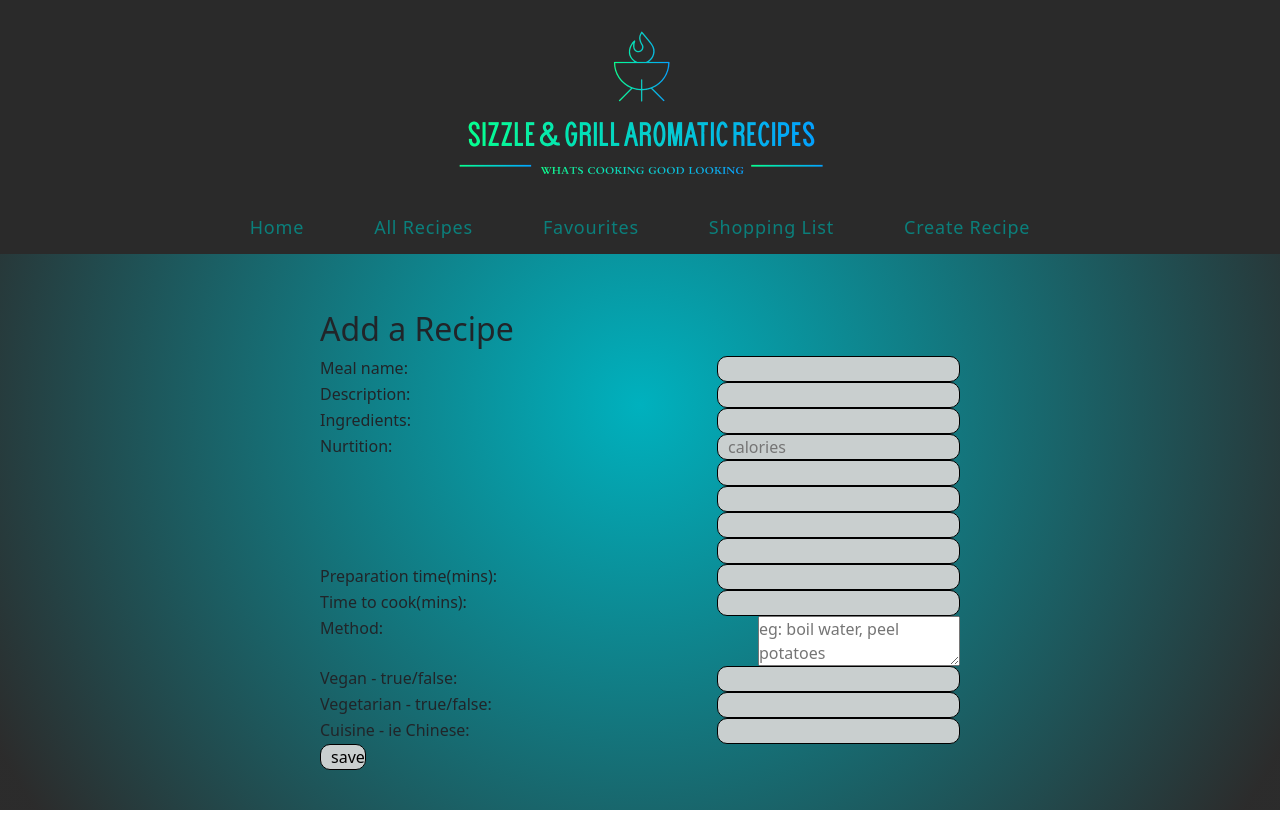
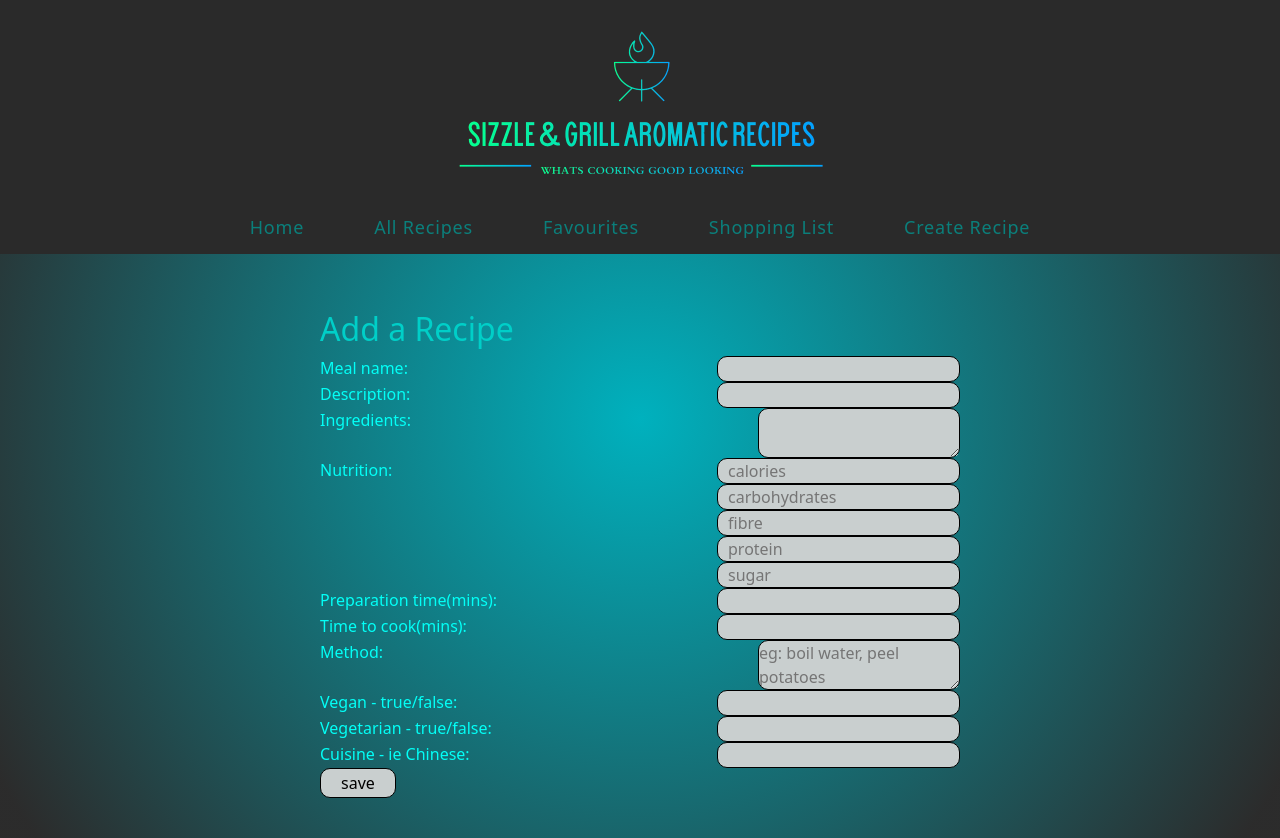
Before and after one commit to gillianroberts1/SGAR, a React (Create React App) app in the folder client/: page /createrecipe in a window 1280 px wide. Before the commit the page ends 810 px from the top, so only its background shows below. Built offline with nearby package versions, Linux system fonts and the light colour scheme; no server answers.

Commit message:
form styled

```diff
--- a/client/src/components/RecipeCreate.css
+++ b/client/src/components/RecipeCreate.css
@@ -12,3 +12,21 @@
   display: flex;
   flex-direction: column;
 }
+
+textarea {
+  border-radius: 10px;
+  background-color: rgba(201, 207, 207, 1);
+  border: 1px solid black;
+}
+
+#save {
+  padding: 2px 20px;
+}
+
+h2 {
+  color: #00cfc8;
+}
+
+label {
+  color: #03fff6;
+}
--- a/client/src/components/RecipeCreate.js
+++ b/client/src/components/RecipeCreate.js
@@ -114,7 +114,7 @@ function RecipeCreate({ addRecipe }) {
 
       <div className="formWrap">
         <label> Ingredients: </label>
-        <input
+        <textarea
           onChange={onChange}
           type=""
           id="ingredients"
@@ -124,7 +124,7 @@ function RecipeCreate({ addRecipe }) {
         />
       </div>
       <div className="formWrap">
-        <label> Nurtition: </label>
+        <label> Nutrition: </label>
         <div className="nutrition">
           <input
             onChange={onNutritionChange}
@@ -140,6 +140,8 @@ function RecipeCreate({ addRecipe }) {
             id="carbohydrates"
             name="carbohydrates"
             value={formData.meal.nutrition.carbohydrates}
+            placeholder="carbohydrates"
+
           />
           <input
             onChange={onNutritionChange}
@@ -147,6 +149,8 @@ function RecipeCreate({ addRecipe }) {
             id="fiber"
             name="fiber"
             value={formData.meal.nutrition.fiber}
+            placeholder="fibre"
+
           />
           <input
             onChange={onNutritionChange}
@@ -154,6 +158,8 @@ function RecipeCreate({ addRecipe }) {
             id="protein"
             name="protein"
             value={formData.meal.nutrition.protein}
+            placeholder="protein"
+
           />
           <input
             onChange={onNutritionChange}
@@ -161,6 +167,8 @@ function RecipeCreate({ addRecipe }) {
             id="sugar"
             name="sugar"
             value={formData.meal.nutrition.sugar}
+            placeholder="sugar"
+
           />
         </div>
       </div>
```
